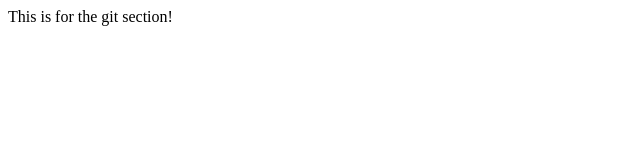
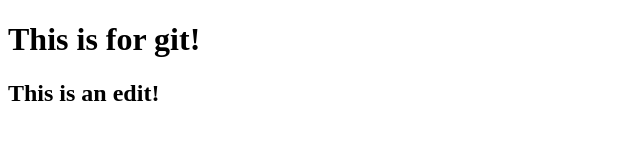
Before and after one commit to stevengum/basic_repo, a plain HTML site: page index.html in a window 1280 px wide. Shown: the whole page, without its empty margins (0-640 px from the left). Drawn offline with Linux system fonts and the light colour scheme.

Commit message:
edited index.html

```diff
--- a/index.html
+++ b/index.html
@@ -7,6 +7,7 @@
   <title>Git assignment4</title>
 </head>
 <body>
-  This is for the git section!
+  <h1>This is for git!</h1>
+  <h2>This is an edit!</h2>
 </body>
 </html>
```
